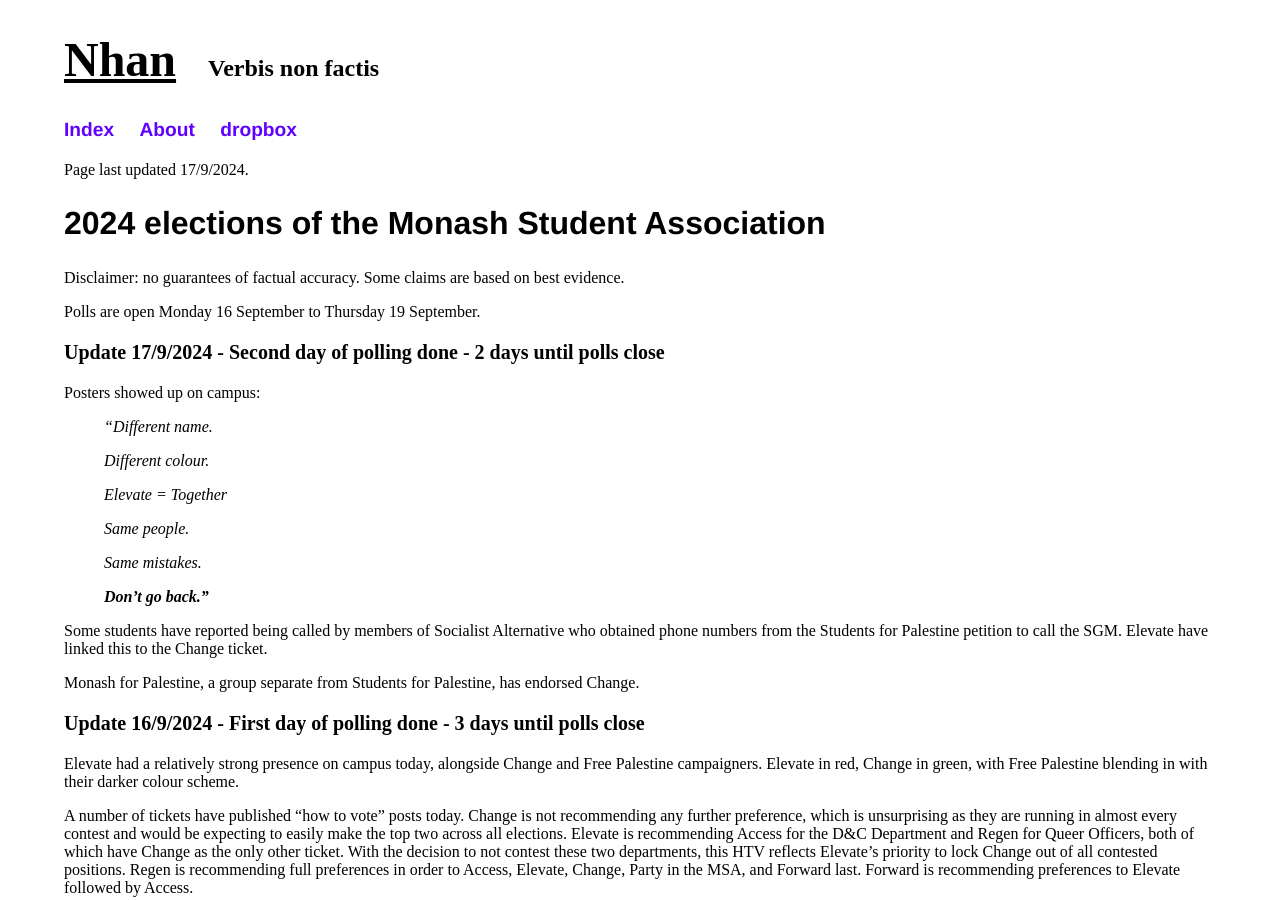
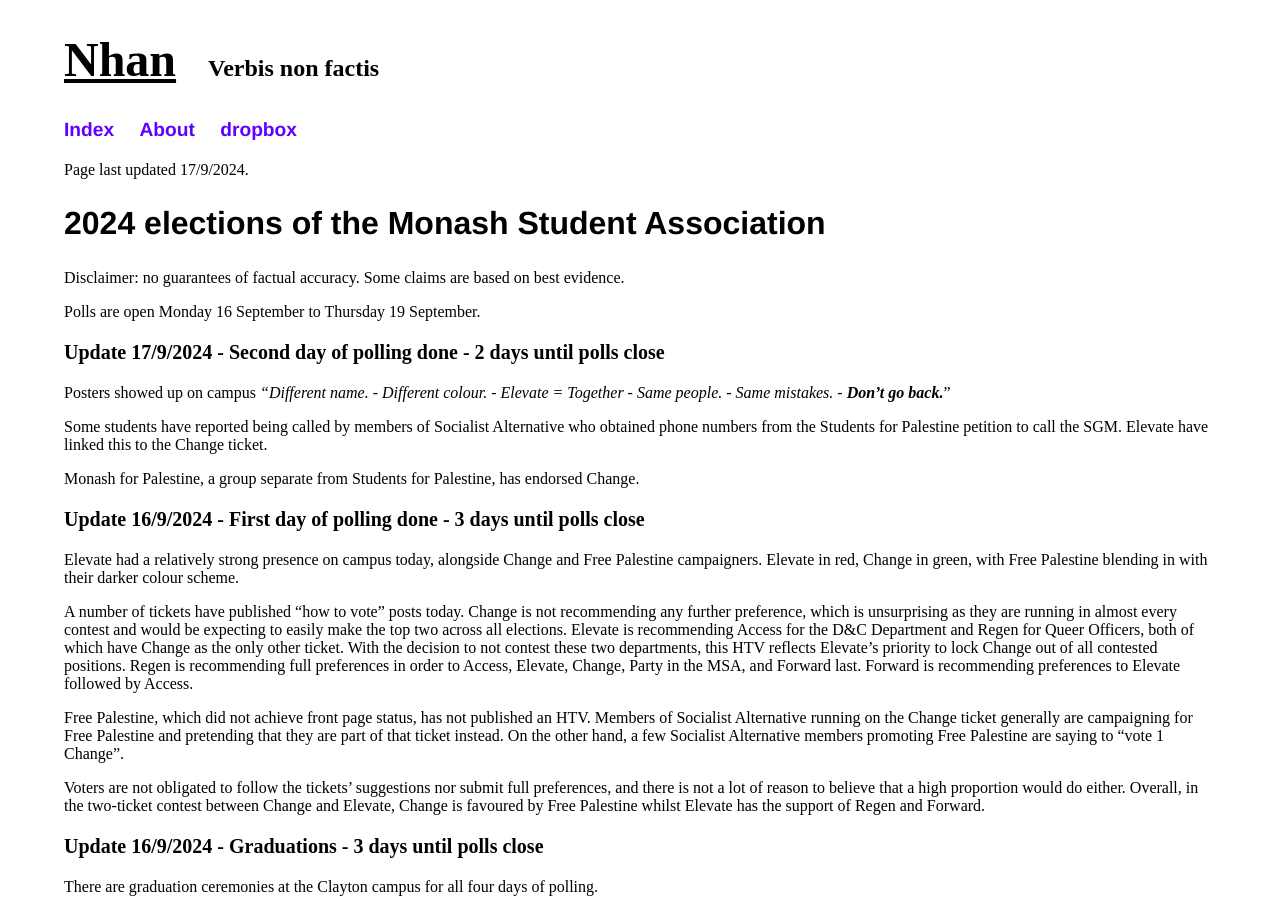
Before and after one commit to nhtnhanbn/nhtnhanbn.github.io, a Jekyll site: the page built from monash/msa24.md, in a window 1280 px wide and 900 px high. Built offline with Jekyll 4.4.1, drawn with Linux system fonts in a browser that asks for light colours.

Commit message:
Update msa24

```diff
--- a/monash/msa24.md
+++ b/monash/msa24.md
@@ -13,18 +13,7 @@
 
 ### Update 17/9/2024 - Second day of polling done - 2 days until polls close
 
-Posters showed up on campus:
-> *"Different name.*
-
-> *Different colour.*
-
-> *Elevate = Together*
-
-> *Same people.*
-
-> *Same mistakes.*
-
-> ***Don't go back."***
+Posters showed up on campus *"Different name. - Different colour. - Elevate = Together - Same people. - Same mistakes. - **Don't go back.***"
 
 Some students have reported being called by members of Socialist Alternative who obtained phone numbers from the Students for Palestine petition to call the SGM. Elevate have linked this to the Change ticket.
 
```
